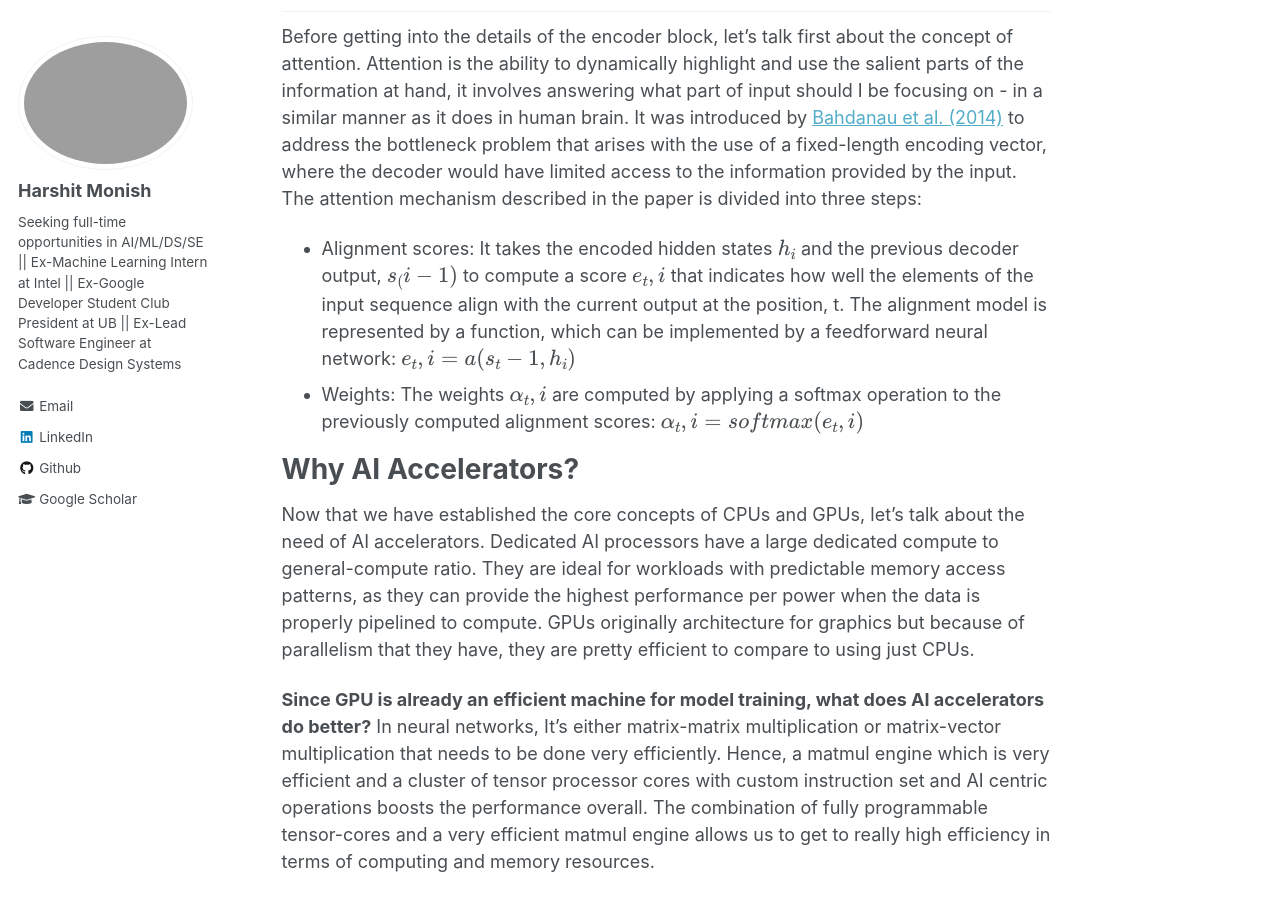
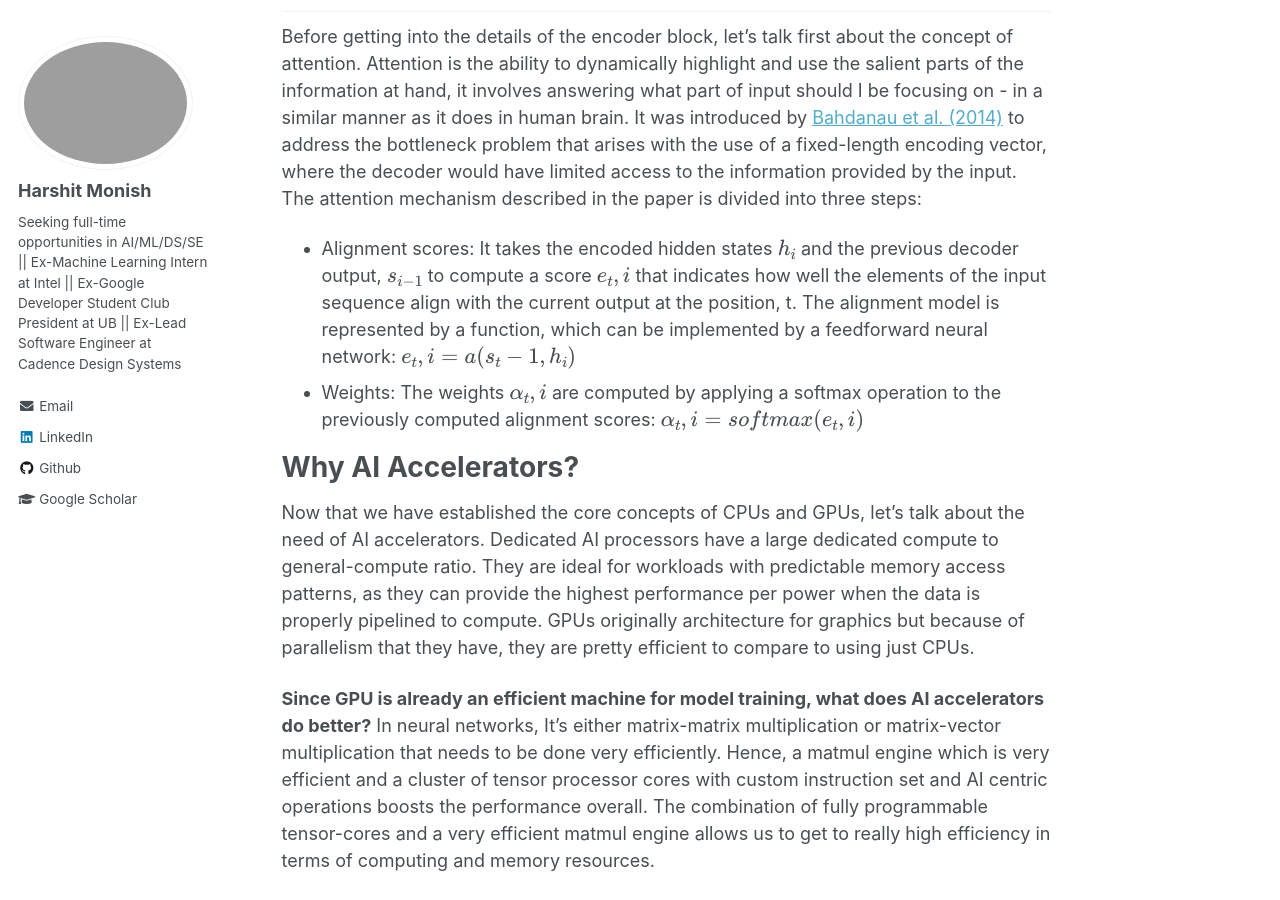
Before and after one commit to harshitmonish/harshitmonish.github.io, a Jekyll site: the page built from _posts/2022-10-01-blog-post-3.md, in a window 1280 px wide and 900 px high, scrolled down 2454 px. Built offline with Jekyll 4.4.1, drawn with Linux system fonts in a browser that asks for light colours; formulas are drawn with MathJax 3.

Commit message:
adding content

```diff
--- a/_posts/2022-10-01-blog-post-3.md
+++ b/_posts/2022-10-01-blog-post-3.md
@@ -27,7 +27,7 @@ First thing that we do is generate input embeddings of the text to map every wor
 
 ## Attention in Machine Learning ##
 Before getting into the details of the encoder block, let's talk first about the concept of attention. Attention is the ability to dynamically highlight and use the salient parts of the information at hand, it involves answering what part of input should I be focusing on - in a similar manner as it does in human brain. It was introduced by [Bahdanau et al. (2014)](https://arxiv.org/abs/1409.0473) to address the bottleneck problem that arises with the use of a fixed-length encoding vector, where the decoder would have limited access to the information provided by the input. The attention mechanism described in the paper is divided into three steps:
-* Alignment scores: It takes the encoded hidden states ${h_i}$ and the previous decoder output, ${s_(i-1)}$ to compute a score ${e_t,i}$ that indicates how well the elements of the input sequence align with the current output at the position, t. The alignment model is represented by a function, which can be implemented by a feedforward neural network: ${e_t,i} = a({s_t-1}, {h_i})$
+* Alignment scores: It takes the encoded hidden states ${h_i}$ and the previous decoder output, ${s_{i-1}}$ to compute a score ${e_t,i}$ that indicates how well the elements of the input sequence align with the current output at the position, t. The alignment model is represented by a function, which can be implemented by a feedforward neural network: ${e_t,i} = a({s_t-1}, {h_i})$
 * Weights: The weights ${\alpha_t,i}$ are computed by applying a softmax operation to the previously computed alignment scores: ${\alpha_t,i} = softmax({e_t,i})$
 
 Why AI Accelerators?
```
